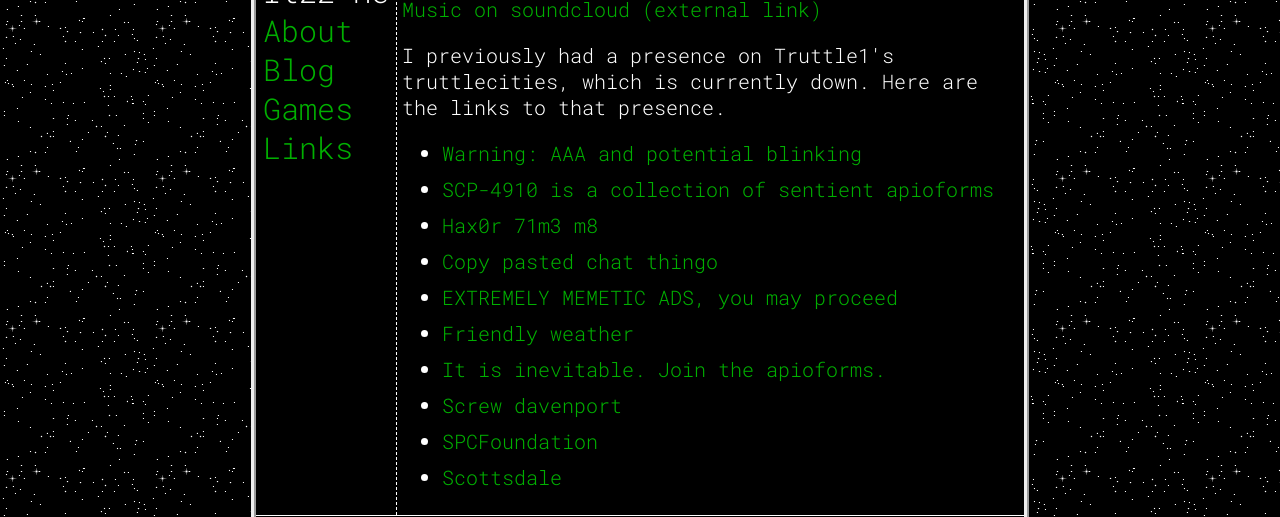
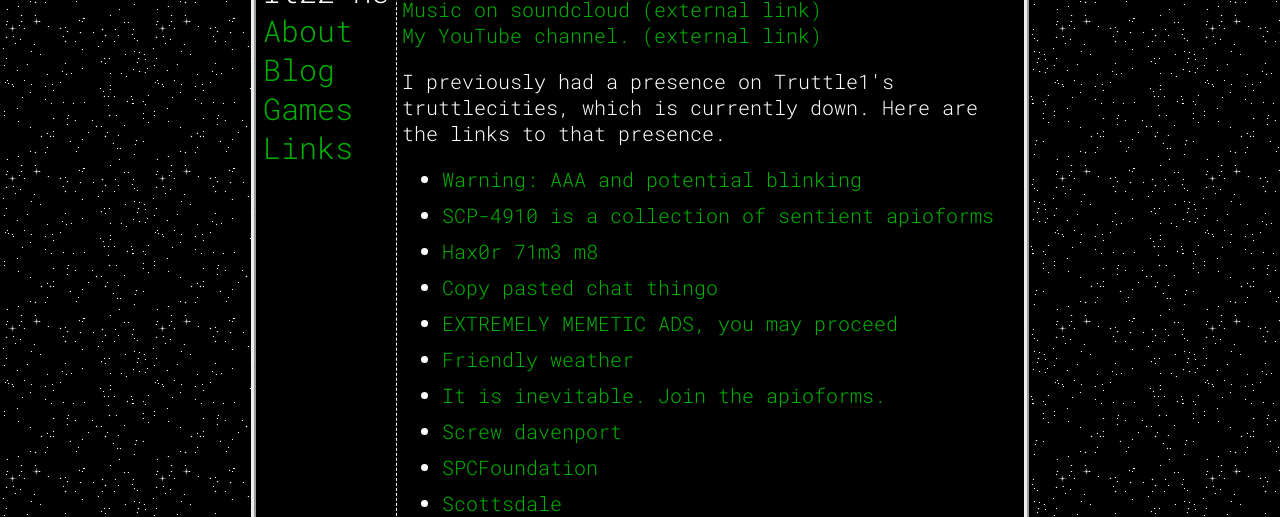
Before and after one commit to ItzzCode/itzzcode.github.io, a Jekyll site: the page built from links.html, in a window 1280 px wide, cut to the strip 116-633 px from the top of the page. Built offline with Jekyll 4.4.1, drawn with Linux system fonts in a browser that asks for light colours.

Commit message:
new badge, new link

```diff
--- a/_includes/footer.html
+++ b/_includes/footer.html
@@ -29,6 +29,7 @@
 	<img src="/assets/images/badges/got_html.gif" alt="">
 	<img src="/assets/images/badges/htmldream.gif" alt="">
 	<img src="/assets/images/badges/neo-fedi.gif" alt="">
+	<img src="/assets/images/badges/euphoniumNOW.png" alt="">
 </div>
 
 <p>Page built at {{site.time}}</p>
--- a/links.html
+++ b/links.html
@@ -4,6 +4,7 @@ title: Links
 ---
 
 <a href="https://soundcloud.com/itzz-alt">Music on soundcloud (external link)</a><br>
+<a href="https://www.youtube.com/channel/UCU2F1Xq7k72Cc2hsWcuu_QQ">My YouTube channel. (external link)</a><br>
 <p>I previously had a presence on Truttle1's truttlecities, which is currently down. Here are the links to that presence.</p>
 <ul>
 	<li><a href="http://truttle1.xyz/truttlecities/~Itzzy/MainStreet/AAAAAAAAAAAA.html">Warning: AAA and potential blinking</a></li>
```
Also changed, not shown: assets/images/badges/euphoniumNOW.png (added).
